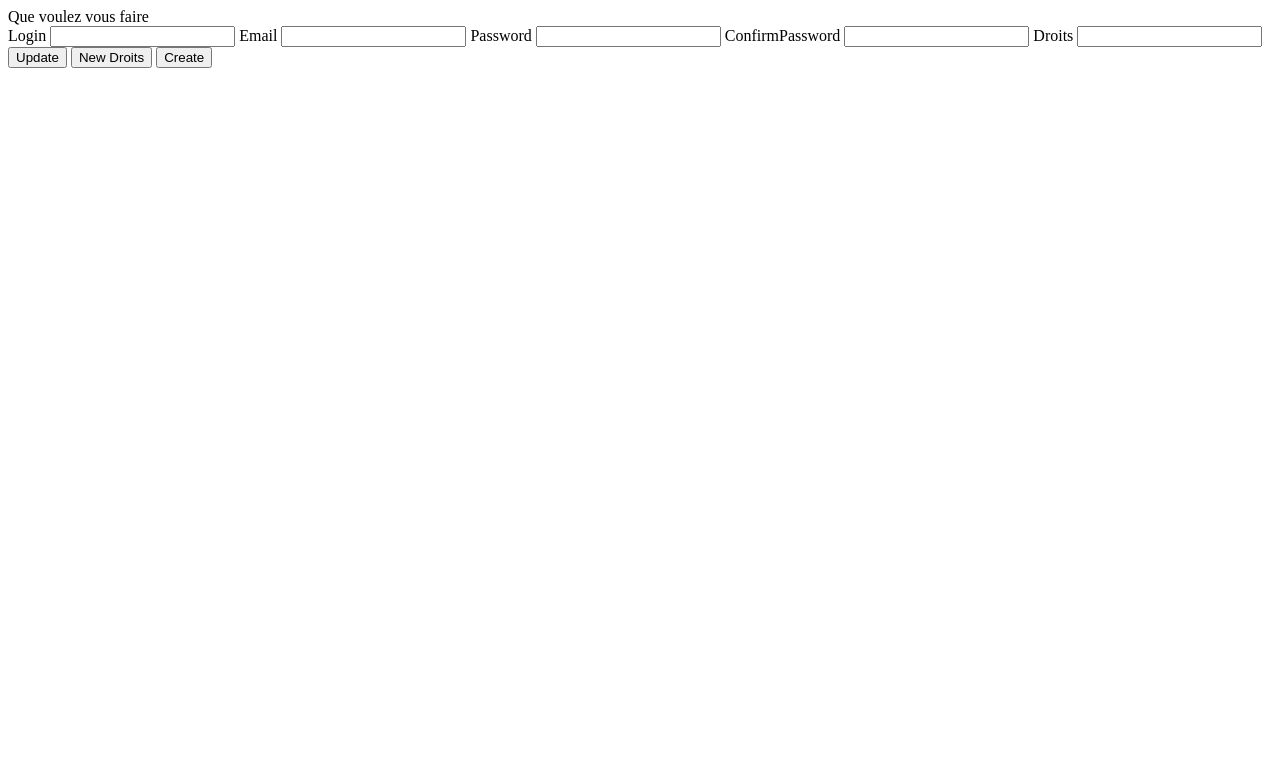
After one commit to Jeremy-DEJOUX/boutique, a PHP site: page /admin.php in a window 1280 px wide. The commit adds this page. Shown: the top 783 px of the page. Run offline with PHP 8.4, Linux system fonts and the light colour scheme.

Commit message:
module co Admin

```diff
--- /dev/null
+++ b/admin.php
@@ -0,0 +1,62 @@
+<?php
+require_once'function/db.php';
+require_once'classAdmin.php';
+$newUser = new Admin;
+
+if (isset($_POST['Update'])) {
+    $newUser->updateNewUser($_POST['login'], $_POST['email'], $_POST['password'], $_POST['confirmPassword'], $_POST['droits']);
+
+}elseif(isset($_POST['Droits']))
+{
+    $newUser ->updateRights($_POST['login'],$_POST['droits']);
+
+}elseif(isset($_POST['Create']))
+{
+    $newUser ->createNewUser($_POST['login'], $_POST['email'], $_POST['password'], $_POST['confirmPassword'], $_POST['droits']);
+
+}else {
+    echo "Que voulez vous faire";
+}
+
+
+
+?>
+
+<!DOCTYPE html>
+<html lang="en">
+
+<head>
+    <meta charset="UTF-8">
+    <meta http-equiv="X-UA-Compatible" content="IE=edge">
+    <meta name="viewport" content="width=device-width, initial-scale=1.0">
+    <title>Document</title>
+</head>
+
+<body>
+
+    <main>
+        <form action="" method="POST">
+            <label for="login">Login</label>
+            <input type="text" name="login">
+
+            <label for="email">Email</label>
+            <input type="text" name="email">
+
+            <label for="password">Password</label>
+            <input type="password" name="password">
+
+            <label for="confirmPassword">ConfirmPassword</label>
+            <input type="password" name="confirmPassword">
+
+            <label for="droits">Droits</label>
+            <input type="number" name="droits">
+
+            <input type="submit" value="Update" name="Update">
+            <input type="submit" value="New Droits" name="Droits">
+            <input type="submit" value="Create" name="Create">
+        </form>
+    </main>
+
+</body>
+
+</html>
--- /dev/null
+++ b/classAdmin.php
@@ -0,0 +1,130 @@
+<?php
+
+class Admin
+{
+    private $id;
+    public $login;
+    public $password;
+    public $email;
+    public $db;
+    private $id_droits;
+
+    public function __construct()
+    {
+        $this->db = connect();
+    }
+
+    //---------------------------------- UPDATE DROITS DEPUIS ADMIN.PHP -------------------------------------//
+    public function updateRights($login, $id_droits)
+    {
+        $query = $this->db->prepare("UPDATE user SET id_droits=:id WHERE login=:login");
+        $query->bindValue(":id", $id_droits, PDO::PARAM_INT);
+        $query->bindValue(":login", $login, PDO::PARAM_STR);
+
+        $query->execute();
+        var_dump($query);
+    }
+
+
+
+
+    //------------------------------------ REGISTER NEW USER DEPUIS ADMIN.PHP ------------------------------------------//
+
+    public function createNewUser($login, $email, $password, $confirmPW, $id_droits)
+    {
+
+        $error_log = null;
+
+        $login =  htmlspecialchars(trim($login));
+        $email = htmlspecialchars(trim($email));
+        $password =  htmlspecialchars(trim($password));
+        $confirmPW =  htmlspecialchars(trim($confirmPW));
+
+        if (!empty($login) && !empty($password) && !empty($confirmPW) && !empty($email) && !empty($id_droits)) {
+            echo "hardjojo";
+            $logLength = strlen($login);
+            $passLength = strlen($password);
+            $confirmLength = strlen($confirmPW);
+            $mailLength = strlen($email);
+
+            if (($logLength >= 5) && ($passLength >= 5) && ($confirmLength >= 5) && ($mailLength >= 5)) {
+                echo "jardhoho";
+                $checkLength = $this->db->prepare("SELECT login FROM user WHERE login=:login");
+                $checkLength->bindValue(":login", $login, PDO::PARAM_STR);
+                $checkLength->execute();
+                $count = $checkLength->fetch();
+                var_dump($count);
+
+                if (!$count) {
+                    echo "hardhoho";
+                    var_dump($password, $confirmPW);
+                    if ($password == $confirmPW) {
+
+                        echo "hardhojo";
+
+                        $cryptedpass = password_hash($password, PASSWORD_BCRYPT); // CRYPTED
+                        //    $this->login = $login ;
+                        $insert = $this->db->prepare("INSERT INTO user (login, password, email, id_droits ) VALUES (:login, :cryptedpass ,:email, :id_droits)");
+                        $insert->bindValue(":login", $login, PDO::PARAM_STR);
+                        $insert->bindValue(":cryptedpass", $cryptedpass, PDO::PARAM_STR);
+                        $insert->bindValue(":email", $email, PDO::PARAM_STR);
+                        $insert->bindValue(":id_droits", $id_droits, PDO::PARAM_INT);
+                        //    $insert->bindValue();
+                        $insert->execute();
+                        echo "Nouvel utilisateur créée";
+                    } else {
+                        $error_log = "confirmation du mot de passe incorrect";
+                    }
+                } else {
+                    $error_log = "l'identifiant existe déjà";
+                }
+            } else {
+                $error_log = "5 caractères minimum doivent être insérés dans chaques champs";
+            }
+        } else {
+            $error_log = "Champs non remplis";
+        }
+        echo $error_log;
+    }
+    //-------------------------------------- UPDATE USER DEPUIS ADMIN.PHP -----------------------------------------------//
+    public function UpdateNewUser($old_login, $login, $email, $password, $confirmPW)
+    {
+
+        $login =  htmlspecialchars(trim($login));
+        $email = htmlspecialchars(trim($email));
+        $password =  htmlspecialchars(trim($password));
+        $confirmPW =  htmlspecialchars(trim($confirmPW));
+
+        if (!empty($login) && !empty($email) && !empty($password) && !empty($confirmPW)) {
+            $logLength = strlen($login);
+            $passLength = strlen($password);
+            $confirmLength = strlen($confirmPW);
+            $mailLength = strlen($email);
+
+            if (($logLength >= 5) && ($passLength >= 5) && ($logLength >= 5) && ($logLength >= 5)) {
+                $select = $this->db->prepare("SELECT * FROM user WHERE login = :login");
+                $select->bindValue(":login", $old_login);
+                $select->execute();
+                $fetch = $select->fetch();
+
+                var_dump($old_login);
+
+                if ($confirmPW == $password) {
+                    $cryptedpass = password_hash($password, PASSWORD_BCRYPT);
+                    $update = ($this->db)->prepare("UPDATE user SET login = :login, password = :cryptedpass, email= :mail WHERE id = :old_login");
+                    $update->bindParam(":old_login", $old_login, PDO::PARAM_INT);
+                    $update->bindParam(":login", $login, PDO::PARAM_STR);
+                    $update->bindParam(":cryptedpass", $cryptedpass, PDO::PARAM_STR);
+                    $update->bindParam(":mail", $email, PDO::PARAM_STR);
+                    var_dump($login);
+                    $update->execute();
+                } else  $error_log = "Confirmation du mot de passe incorrect";
+            } else $error_log = "Veuillez insérer au moins 5 caractères dans chaques champs";
+        } else {
+            $error_log = "veuillez remplir les champs";
+        }
+        if (isset($error_log)) {
+            return $error_log;
+        }
+    }
+}
--- a/classUser.php
+++ b/classUser.php
@@ -13,4 +13,6 @@ class User
     {
         $this->db = connect();
     }
+
+
 }
--- a/function/db.php
+++ b/function/db.php
@@ -2,7 +2,7 @@
 session_start();
 function connect(){
 
-    $database = new \PDO('mysql:host=localhost; dbname=blog; charset=utf8', 'root', '' );
+    $database = new \PDO('mysql:host=localhost; dbname=boutique; charset=utf8', 'root', '' );
 
     $database->setAttribute(PDO::ATTR_ERRMODE, PDO::ERRMODE_EXCEPTION);
     $database->setAttribute(PDO::ATTR_DEFAULT_FETCH_MODE, PDO::FETCH_ASSOC);
```
